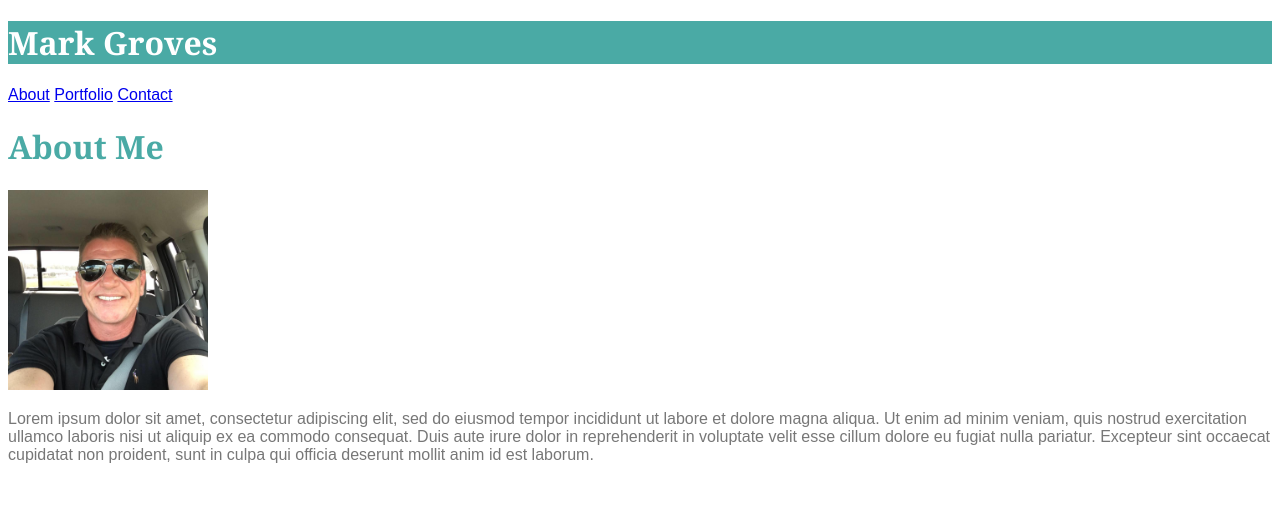
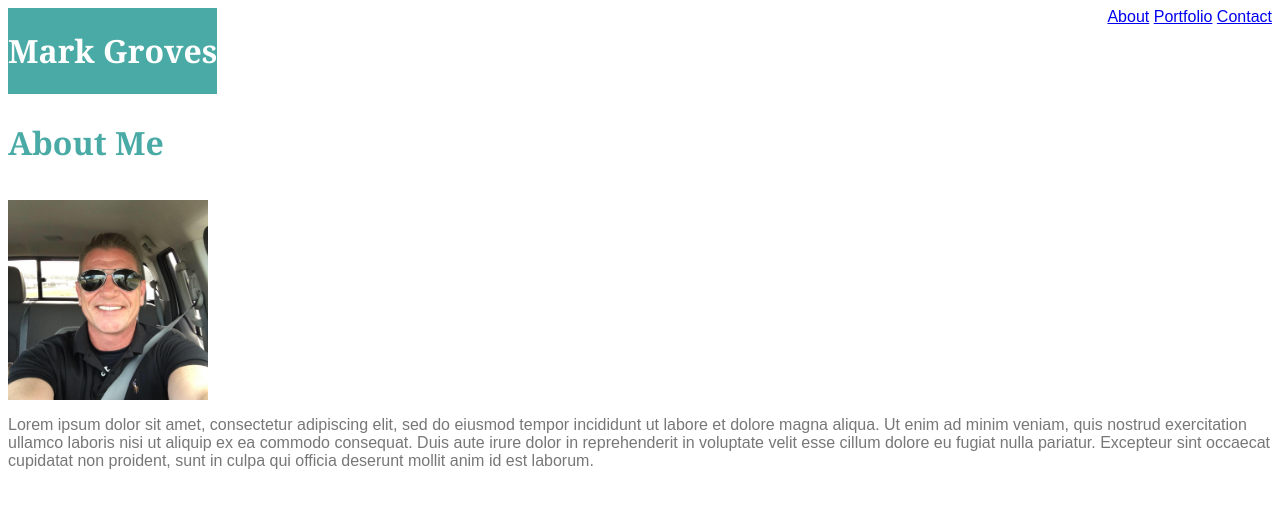
Before and after one commit to Phoenix3737/Basic-Portfolio, a plain HTML site: page index.html in a window 1280 px wide. Drawn offline with Linux system fonts and the light colour scheme.

Commit message:
alignment

```diff
--- a/assets/css/style.css
+++ b/assets/css/style.css
@@ -1,18 +1,46 @@
 #blueText {
+    position:fixed;
+    /* left: 10px; */
+    top: 100px;
+    text-align: center;
     color:#4aaaa5;
     font-family: 'Georgia', Times, Times New Roman, serif;
 }
 .greyText {
+    float: right;
     color: #777777;
     font-family: 'Arial', 'Helvetica Neue', Helvetica, sans-serif;
 }
 #header {
+    float: left;
     color: #ffffff;
     background-color: #4aaaa5;
     font-family: 'Georgia', Times, Times New Roman, serif;
+
 }
 
-body {
-    background: (../images/dust_scratches.png);
+#pic {
+    position: fixed;
+    top: 200px;
+}
 
+#p_position {
+    position:fixed;
+    top: 400px;
 }
+
+/* #fixed {
+    position:fixed;
+    left: 0px;
+    top: 0px;
+    text-align: center;
+} */
+
+/* body {
+    background: assets/images/dust_scratches.png;
+}
+ */
+
+ /* #left {
+     float: left;
+ } */
--- a/index.html
+++ b/index.html
@@ -21,9 +21,11 @@
         <h1>About Me</h1>
     </div>
 
+    <div id="pic">
     <img src="assets/images/profilePic.jpg" width="200" height="200" alt="Mark Groves">
+    </div>
 
-    <section>
+    <section id="p_position">
         <div class="greyText">
             <p>Lorem ipsum dolor sit amet, consectetur adipiscing elit, sed do eiusmod tempor incididunt ut labore et dolore magna
                 aliqua. Ut enim ad minim veniam, quis nostrud exercitation ullamco laboris nisi ut aliquip ex ea commodo consequat.
```
